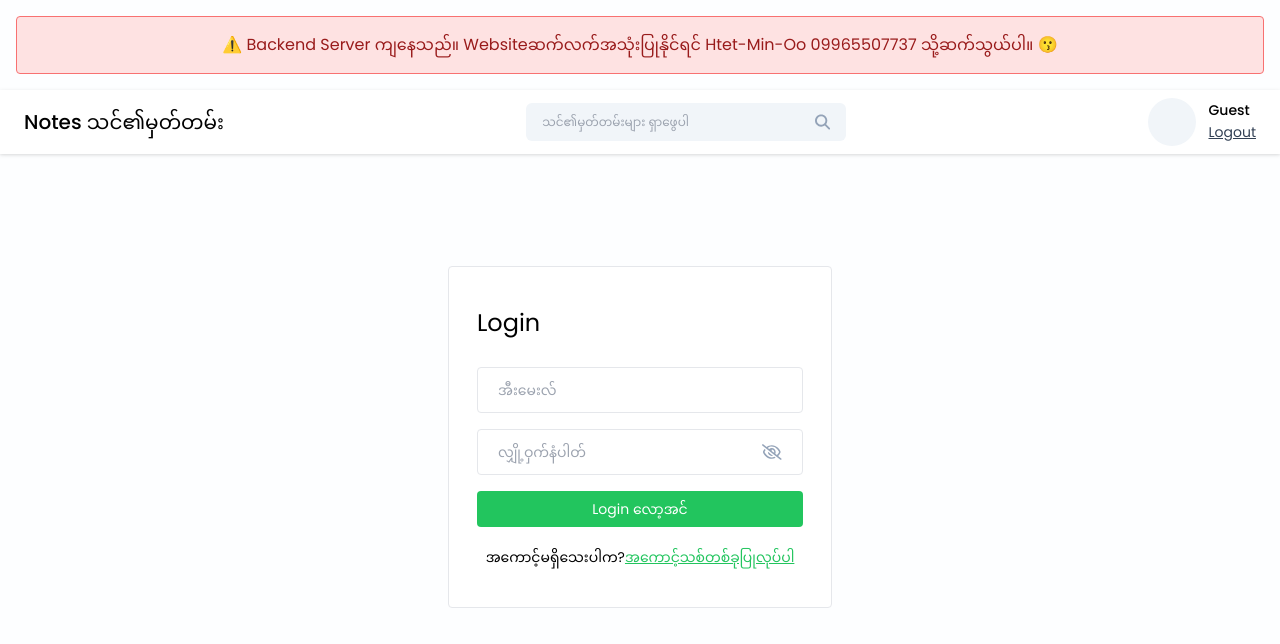
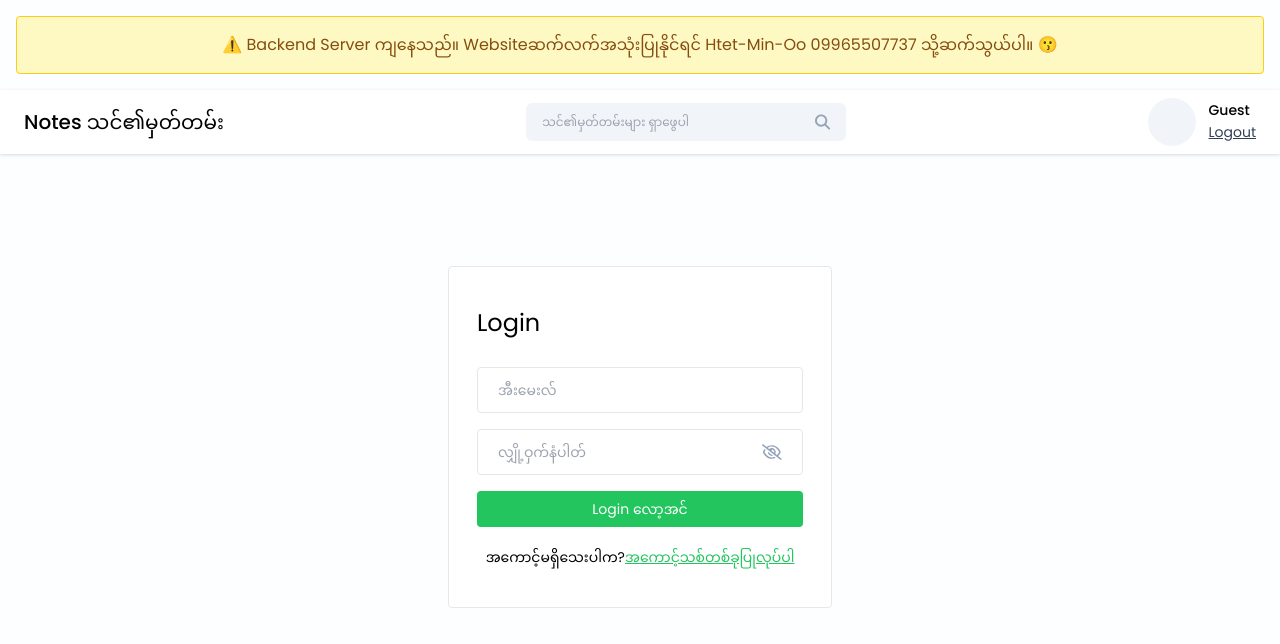
Before and after one commit to hmDev27/notesapp, a React (Vite) app in the folder frontend/notes-app/: page /login in a window 1280 px wide. Shown: the top 644 px of the page. Built offline with nearby package versions, Linux system fonts and the light colour scheme; no server answers.

Commit message:
Update App.jsx

```diff
--- a/frontend/notes-app/src/App.jsx
+++ b/frontend/notes-app/src/App.jsx
@@ -22,7 +22,7 @@ const App = () => {
   return (
     <div>
       {!backendAvailable && (
-      <div className="bg-red-100 text-red-800 p-4 m-4 rounded text-center border border-red-400">
+      <div className="bg-yellow-100 text-yellow-800 p-4 m-4 rounded text-center border border-yellow-400">
           ⚠️ Backend Server ကျနေသည်။ Websiteဆက်လက်အသုံးပြုနိုင်ရင် Htet-Min-Oo 09965507737 သို့ဆက်သွယ်ပါ။ 😗
         </div>
       )}
```
